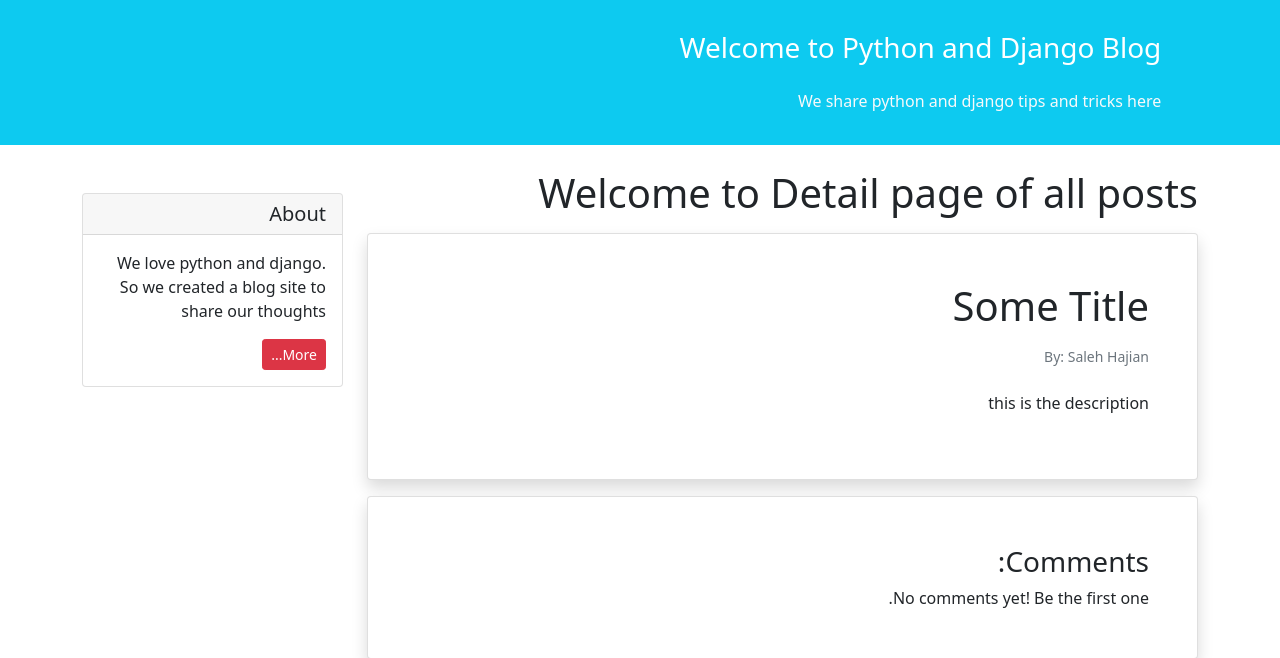
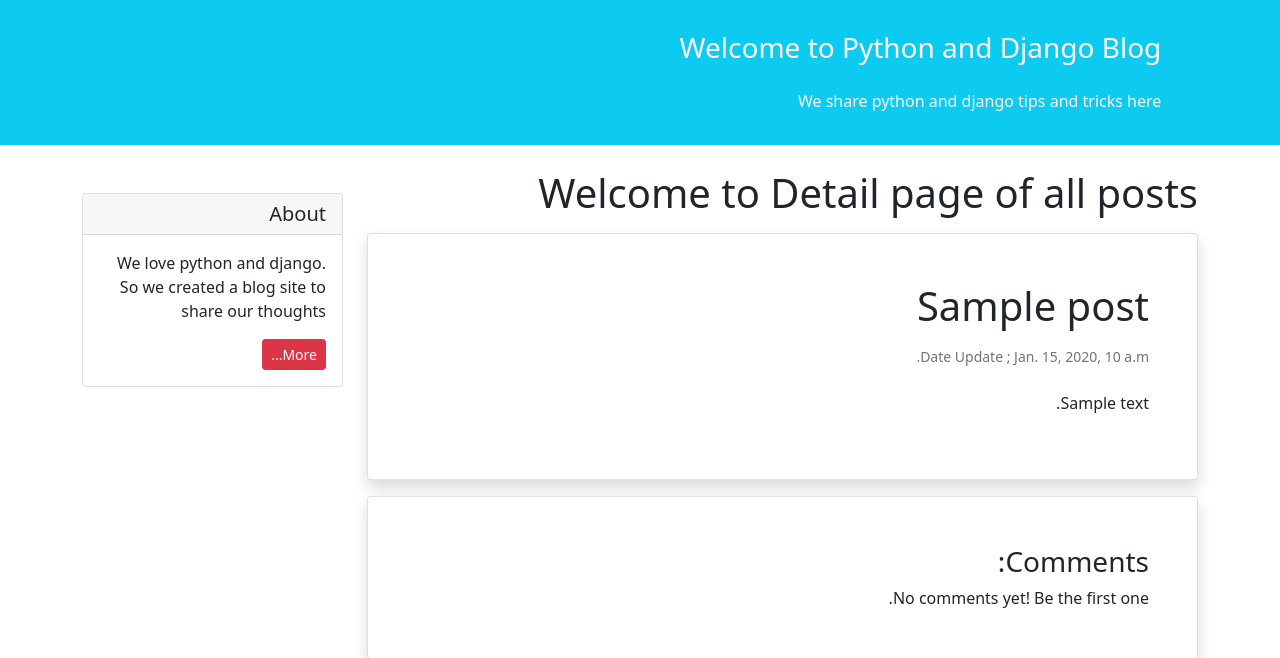
Before and after one commit to dryekta129999/Django-24-07-1403, a Django app: template blog/templates/blog/detail.html in a window 1280 px wide. Shown: the part 57-715 px from the top of the page. Run offline with Django 5.2, Linux system fonts and the light colour scheme; the template is opened without the code that fills it: values that come from a table or form of the project are taken from there, others are empty; tables that the repository leaves empty hold one stand-in row (values such as "Sample post").

Commit message:
django class-24-07-1403 min 115 -post detail

```diff
--- a/blog/models.py
+++ b/blog/models.py
@@ -14,7 +14,7 @@
 
 	)
 
-	title = models.CharField(max_length=200,null=True,blank=True,)
+	title = models.CharField(max_length=200,null=True,blank=True)
 	content = models.TextField(null=True,blank=True)
 	created_date = models.DateTimeField(auto_now_add=True)
 	updated_date = models.DateTimeField(auto_now=True)
--- a/blog/templates/blog/detail.html
+++ b/blog/templates/blog/detail.html
@@ -10,9 +10,9 @@
 	<h1>Welcome to Detail page of all posts</h1>
 
             <div class="card shadow my-3 p-5">
-                <h1>Some Title</h1>
-                <p class="small text-muted mt-2">By: Saleh Hajian</p>
-                <p class="mt-2">this is the description</p>
+                <h1>{{ post.title }}</h1>
+                <p class="small text-muted mt-2">Date Update ; {{ post.updated_date }}</p>
+                <p class="mt-2">{{ post.content }}</p>
             </div>
 
             <div class="card shadow my-3 p-5">
--- a/blog/templates/blog/show_post.html
+++ b/blog/templates/blog/show_post.html
@@ -18,7 +18,7 @@
                     <h5 class="card-title">{{ post.title }}</h5>
                     <h6 class="card-subtitle mb-2 text-muted small py-2">{{ post.created_date }}</h6>
 
-                    <div class="btn btn-sm btn-success">Read More</div>
+                    <a href="{% url 'blog:detail' post.id %}" class="btn btn-sm btn-success">Read More</a>
                 </div>
 
     {% endfor %}
--- a/blog/urls.py
+++ b/blog/urls.py
@@ -13,7 +13,7 @@
 urlpatterns=[
 
 path('',views.show_post,name='namayeshpost'),
-path('detail',views.detail_post,name='detail'),
+path('detail/<int:id>/',views.detail_post,name='detail'),
 # path('detail/<int:pk>',views.detail_post,name='detail'),
 
 path('new_post',views.new_post,name='new_post'),
--- a/blog/views.py
+++ b/blog/views.py
@@ -10,8 +10,9 @@
 
 
 
-def detail_post(request):
-	return render(request, 'blog/detail.html')
+def detail_post(request,id):
+	post = Post.objects.get(id=id)
+	return render(request, 'blog/detail.html', {'post': post})
 
 
 def new_post(request):
```
